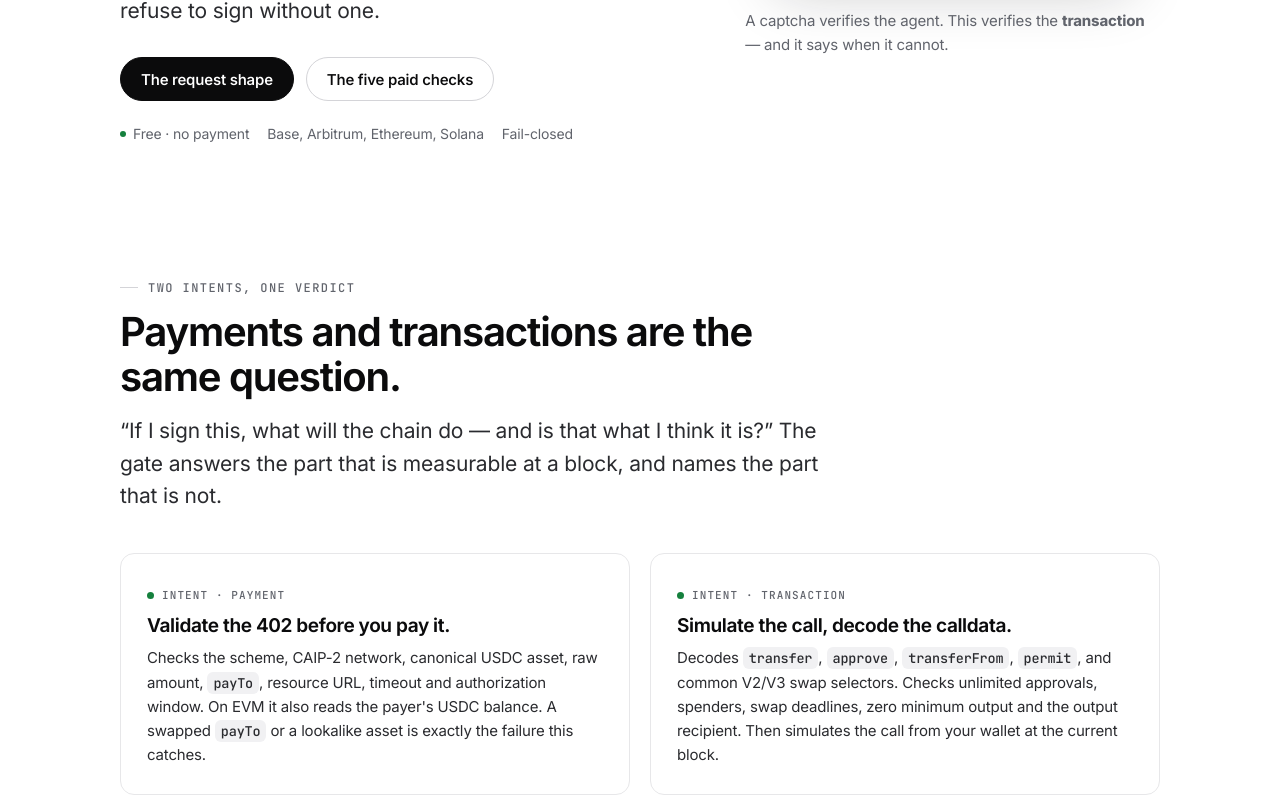
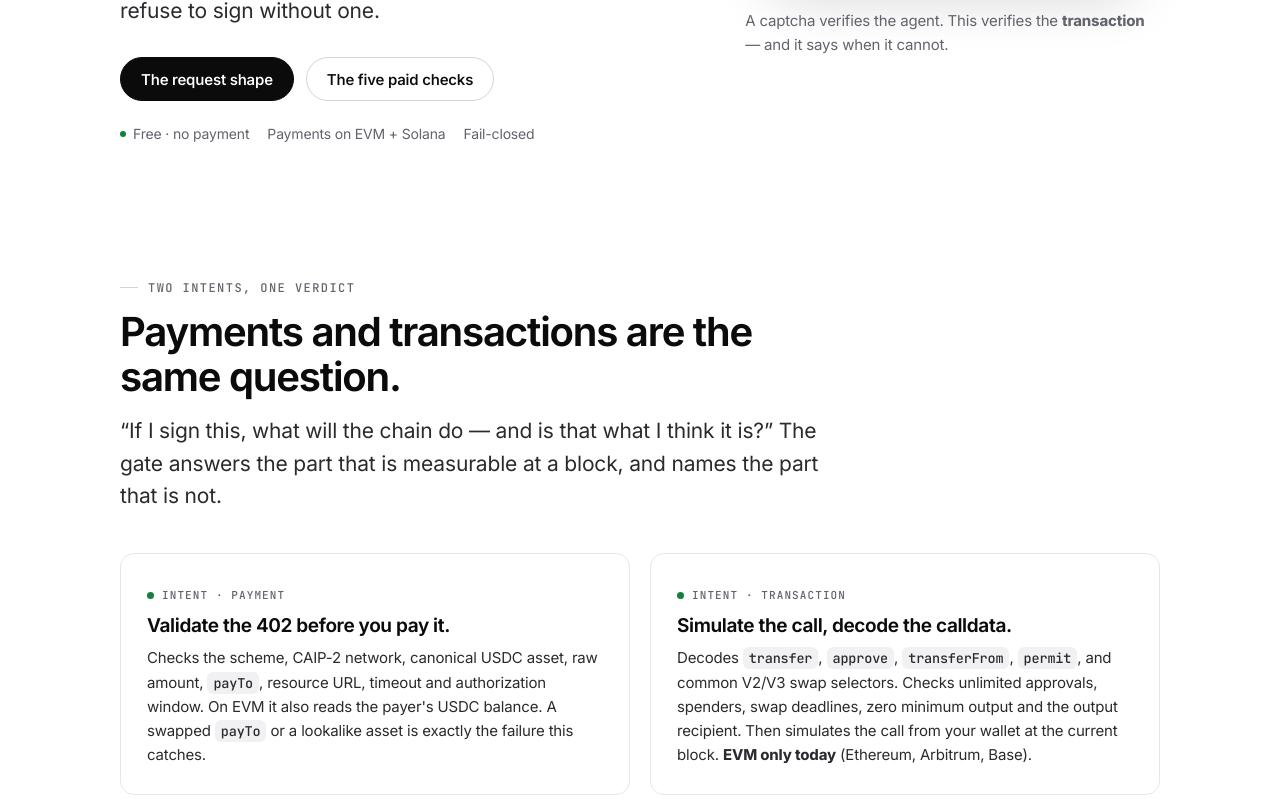
Before and after one commit to a32116150-ctrl/verify402, a website: page src/site/preflight.html in a window 1280 px wide. Shown: the part 480-1280 px from the top of the page. Drawn offline with Linux system fonts and the light colour scheme; no server answers.

Commit message:
docs: state the intent/network boundary
Payments support EVM and Solana; transaction simulation is EVM-only today
(Ethereum, Arbitrum, Base). Make that explicit on /preflight, /docs, the
README, and the machine-readable /info preflight block.

```diff
--- a/src/server.mjs
+++ b/src/server.mjs
@@ -859,6 +859,8 @@ app.get("/info", (_req, res) => {
       defaultTtlSeconds: DEFAULT_TTL_SECONDS,
       limits: { perMinutePerIp: PREFLIGHT_RATE_PER_MIN, maxInFlight: PREFLIGHT_MAX_IN_FLIGHT },
       intents: ["payment", "transaction"],
+      paymentNetworks: "EVM (1, 42161, 8453, 84532, 11155111) + Solana mainnet/devnet",
+      transactionChains: Object.keys(CHAINS).map(Number),
       verdicts: {
         PASS: "every check in `checked` passed at this pinned block",
         CAUTION: "at least one check needs a decision; read `reasons`",
--- a/src/site/preflight.html
+++ b/src/site/preflight.html
@@ -56,7 +56,7 @@
         </div>
         <p class="hero-note">
           <span><span class="dot"></span>Free · no payment</span>
-          <span>Base, Arbitrum, Ethereum, Solana</span>
+          <span>Payments on EVM + Solana</span>
           <span>Fail-closed</span>
         </p>
       </div>
@@ -91,7 +91,7 @@
         <div class="pcard2">
           <p class="tag"><span class="dot"></span>Intent · transaction</p>
           <h3>Simulate the call, decode the calldata.</h3>
-          <p>Decodes <code class="inline">transfer</code>, <code class="inline">approve</code>, <code class="inline">transferFrom</code>, <code class="inline">permit</code>, and common V2/V3 swap selectors. Checks unlimited approvals, spenders, swap deadlines, zero minimum output and the output recipient. Then simulates the call from your wallet at the current block.</p>
+          <p>Decodes <code class="inline">transfer</code>, <code class="inline">approve</code>, <code class="inline">transferFrom</code>, <code class="inline">permit</code>, and common V2/V3 swap selectors. Checks unlimited approvals, spenders, swap deadlines, zero minimum output and the output recipient. Then simulates the call from your wallet at the current block. <b>EVM only today</b> (Ethereum, Arbitrum, Base).</p>
         </div>
       </div>
     </div>
@@ -170,7 +170,7 @@
       <article id="transaction">
         <p class="eyebrow">02 · Transaction</p>
         <h2 style="margin-top:14px">Check the calldata and the simulation.</h2>
-        <p class="lead" style="margin-top:14px">If <code class="inline">from</code> is present, the gate simulates the call at the current block. Without it, simulation is skipped and the verdict is at most <b>CAUTION</b> — because a call from the zero address proves nothing.</p>
+        <p class="lead" style="margin-top:14px">EVM only today (Ethereum, Arbitrum, Base). If <code class="inline">from</code> is present, the gate simulates the call at the current block. Without it, simulation is skipped and the verdict is at most <b>CAUTION</b> — because a call from the zero address proves nothing.</p>
         <div style="margin-top:24px">
           <p class="code-cap">Request</p>
 <pre><span class="c">POST</span> /preflight
```
Also changed, not shown: src/site/docs.html (+1 -1 lines), README.md.
